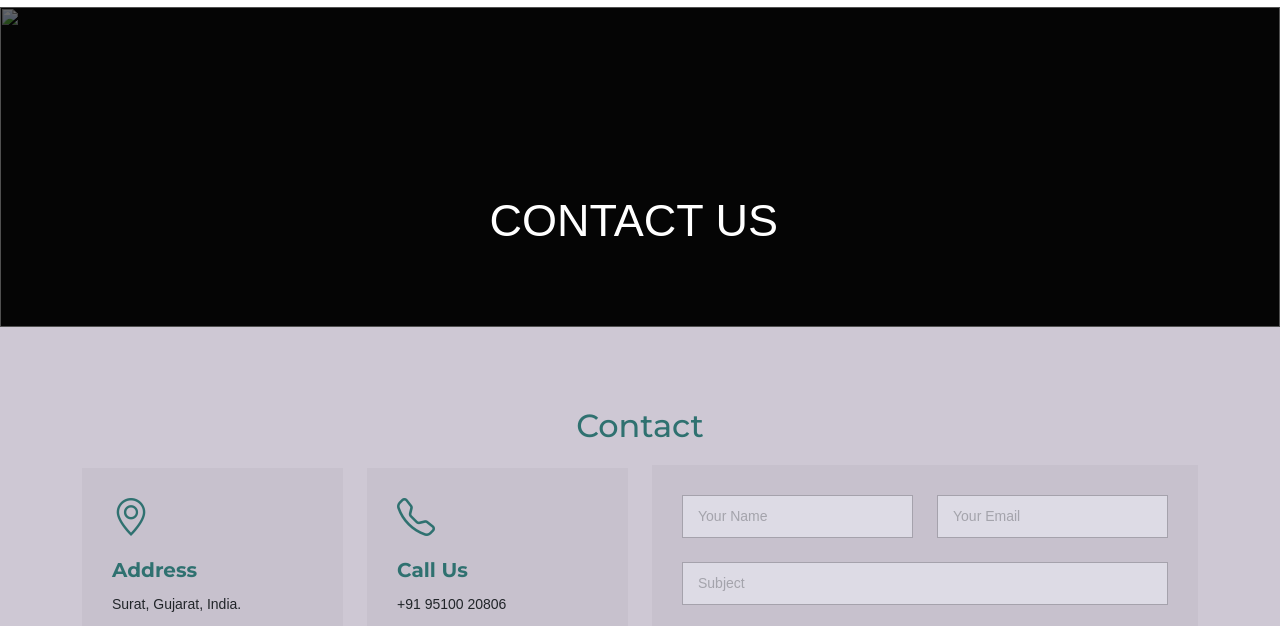
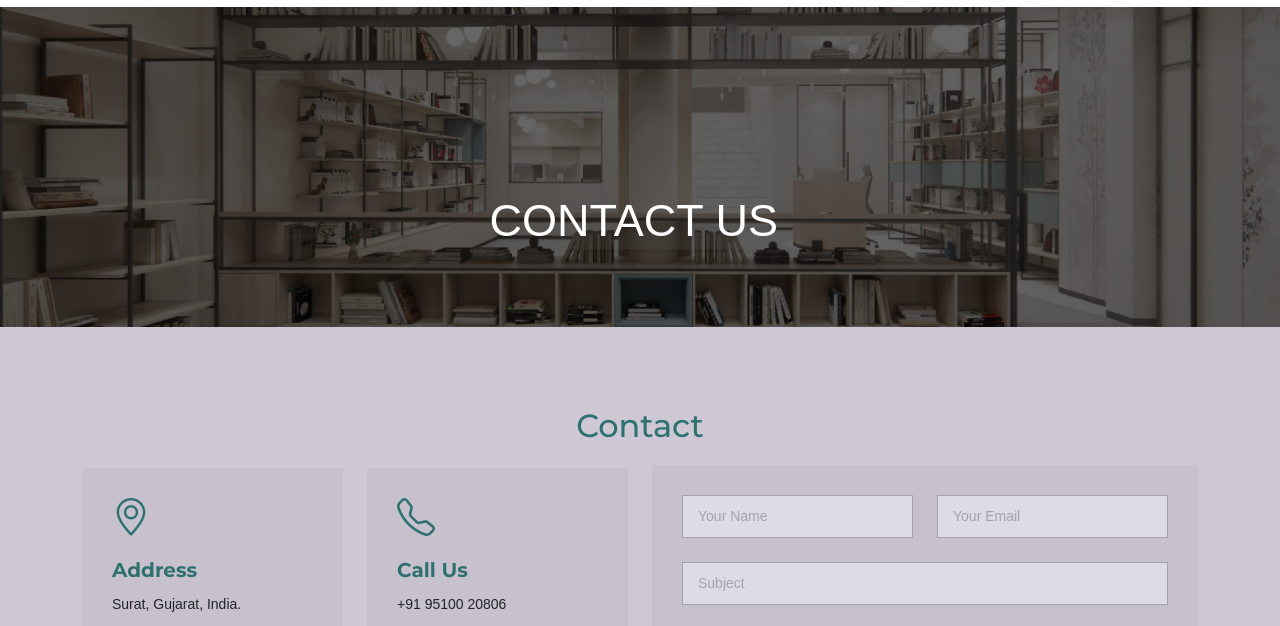
Before and after one commit to dar-at-tawheed/surat-, a plain HTML site: page contect.html in a window 1280 px wide. Shown: the part 163-789 px from the top of the page. Drawn offline with nearby package versions, Linux system fonts and the light colour scheme.

Commit message:
Update contect.html

```diff
--- a/contect.html
+++ b/contect.html
@@ -285,7 +285,7 @@
     <!-- Stats Section -->
     <section id="stats" class="stats section dark-background" style="max-height: 40vh;">
 
-      <img src="assets/img/qq.jpg" alt="" data-aos="fade-in">
+      <img src="qqaa.jpg" alt="" data-aos="fade-in">
       <div class="container">
         <div class="row justify-content-center" data-aos="zoom-in" data-aos-delay="100">
           <div class="col-xl-10">
@@ -487,4 +487,5 @@
 
 </body>
 
+
 </html>
```
